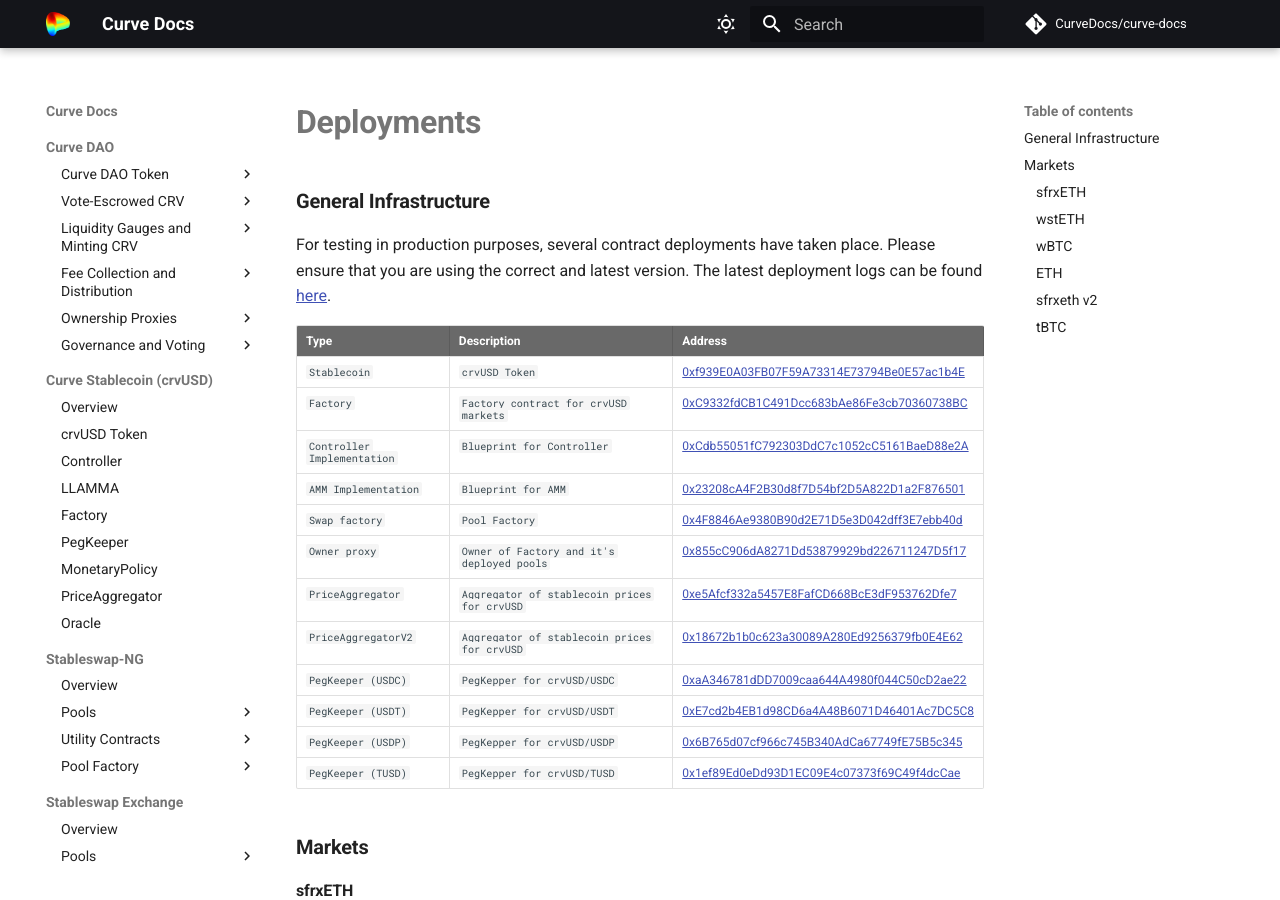
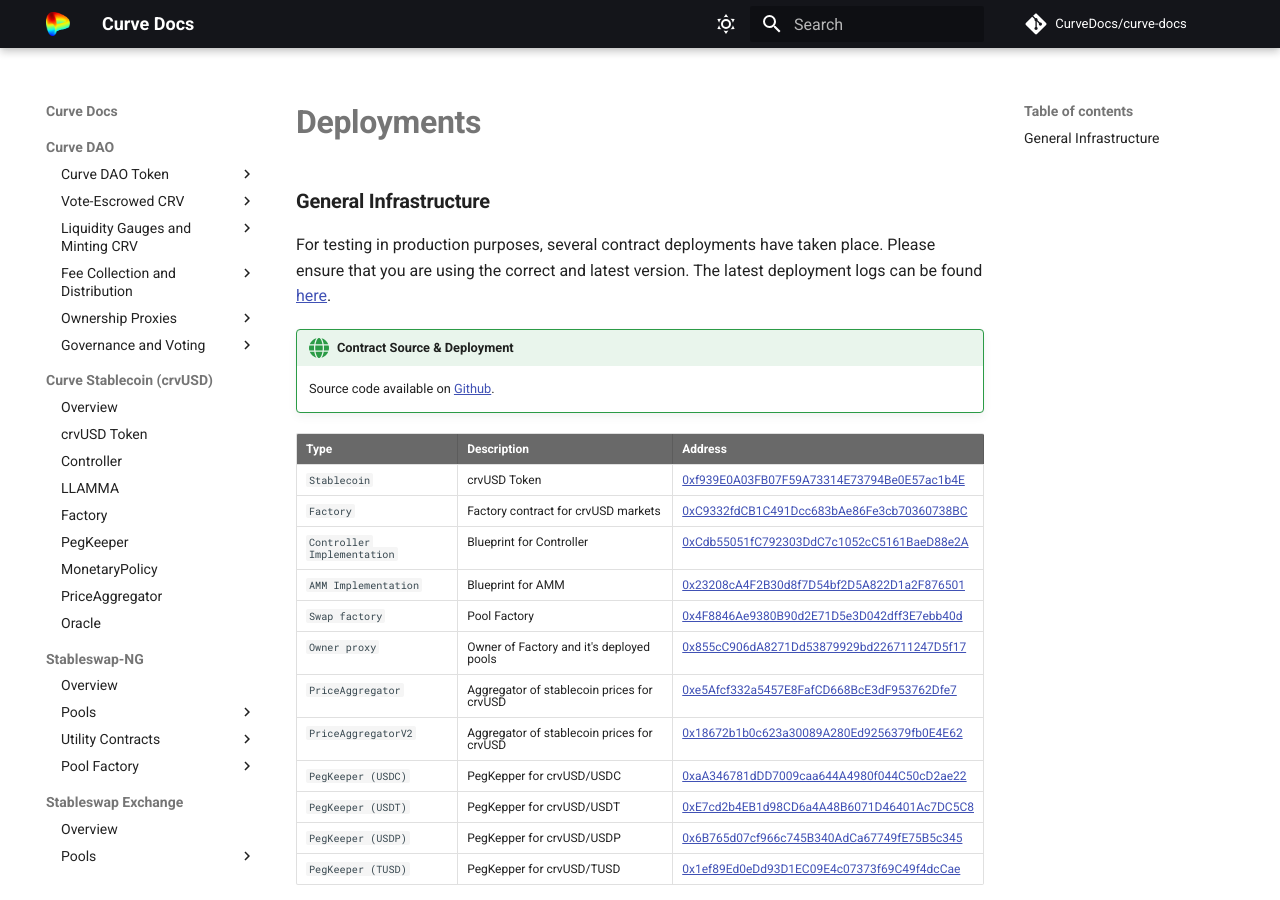
Before and after one commit to CurveDocs/curve-docs, an MkDocs documentation site: the page built from docs/crvUSD/deployments.md, in a window 1280 px wide and 900 px high. Built offline with MkDocs 1.6.1 and Material for MkDocs 9.7.7, drawn with Linux system fonts in a browser that asks for light colours; comment, search, counter and statistics services are not loaded.

Commit message:
deployments

```diff
--- a/docs/crvUSD/deployments.md
+++ b/docs/crvUSD/deployments.md
@@ -2,26 +2,27 @@
 
 For testing in production purposes, several contract deployments have taken place. Please ensure that you are using the correct and latest version. The latest deployment logs can be found [here](https://github.com/curvefi/curve-stablecoin/blob/master/deployment-logs/mainnet.log).
 
+!!!deploy "Contract Source & Deployment"
+    Source code available on [Github](https://github.com/curvefi/curve-stablecoin).
+
 | Type   | Description | Address  |
 | -------- | -------|-------|
-|`Stablecoin`|`crvUSD Token`|[0xf939E0A03FB07F59A73314E73794Be0E57ac1b4E](https://etherscan.io/address/0xf939E0A03FB07F59A73314E73794Be0E57ac1b4E#code)|
-|`Factory`|`Factory contract for crvUSD markets`|[0xC9332fdCB1C491Dcc683bAe86Fe3cb70360738BC](https://etherscan.io/address/0xC9332fdCB1C491Dcc683bAe86Fe3cb70360738BC#code)|
-|`Controller Implementation`|`Blueprint for Controller`|[0xCdb55051fC792303DdC7c1052cC5161BaeD88e2A](https://etherscan.io/address/0xCdb55051fC792303DdC7c1052cC5161BaeD88e2A#code)|
-|`AMM Implementation`|`Blueprint for AMM`|[0x23208cA4F2B30d8f7D54bf2D5A822D1a2F876501](https://etherscan.io/address/0x23208cA4F2B30d8f7D54bf2D5A822D1a2F876501#code)|
-|`Swap factory`|`Pool Factory`|[0x4F8846Ae9380B90d2E71D5e3D042dff3E7ebb40d](https://etherscan.io/address/0x4F8846Ae9380B90d2E71D5e3D042dff3E7ebb40d#code)|
-|`Owner proxy`|`Owner of Factory and it's deployed pools`|[0x855cC906dA8271Dd53879929bd226711247D5f17](https://etherscan.io/address/0x855cC906dA8271Dd53879929bd226711247D5f17#code)|
-|`PriceAggregator`|`Aggregator of stablecoin prices for crvUSD`|[0xe5Afcf332a5457E8FafCD668BcE3dF953762Dfe7](https://etherscan.io/address/0xe5Afcf332a5457E8FafCD668BcE3dF953762Dfe7#code)|
-|`PriceAggregatorV2`|`Aggregator of stablecoin prices for crvUSD`|[0x18672b1b0c623a30089A280Ed9256379fb0E4E62](https://etherscan.io/address/0x18672b1b0c623a30089A280Ed9256379fb0E4E62#code)|
-|`PegKeeper (USDC)`|`PegKepper for crvUSD/USDC`|[0xaA346781dDD7009caa644A4980f044C50cD2ae22](https://etherscan.io/address/0xaA346781dDD7009caa644A4980f044C50cD2ae22#code)|
-|`PegKeeper (USDT)`|`PegKepper for crvUSD/USDT`|[0xE7cd2b4EB1d98CD6a4A48B6071D46401Ac7DC5C8](https://etherscan.io/address/0xE7cd2b4EB1d98CD6a4A48B6071D46401Ac7DC5C8#code)|
-|`PegKeeper (USDP)`|`PegKepper for crvUSD/USDP`|[0x6B765d07cf966c745B340AdCa67749fE75B5c345](https://etherscan.io/address/0x6B765d07cf966c745B340AdCa67749fE75B5c345#code)|
-|`PegKeeper (TUSD)`|`PegKepper for crvUSD/TUSD`|[0x1ef89Ed0eDd93D1EC09E4c07373f69C49f4dcCae](https://etherscan.io/address/0x1ef89Ed0eDd93D1EC09E4c07373f69C49f4dcCae#code)|
+|`Stablecoin`| crvUSD Token | [0xf939E0A03FB07F59A73314E73794Be0E57ac1b4E](https://etherscan.io/address/0xf939E0A03FB07F59A73314E73794Be0E57ac1b4E#code)|
+|`Factory`| Factory contract for crvUSD markets | [0xC9332fdCB1C491Dcc683bAe86Fe3cb70360738BC](https://etherscan.io/address/0xC9332fdCB1C491Dcc683bAe86Fe3cb70360738BC#code)|
+|`Controller Implementation`| Blueprint for Controller | [0xCdb55051fC792303DdC7c1052cC5161BaeD88e2A](https://etherscan.io/address/0xCdb55051fC792303DdC7c1052cC5161BaeD88e2A#code)|
+|`AMM Implementation`| Blueprint for AMM | [0x23208cA4F2B30d8f7D54bf2D5A822D1a2F876501](https://etherscan.io/address/0x23208cA4F2B30d8f7D54bf2D5A822D1a2F876501#code)|
+|`Swap factory`| Pool Factory | [0x4F8846Ae9380B90d2E71D5e3D042dff3E7ebb40d](https://etherscan.io/address/0x4F8846Ae9380B90d2E71D5e3D042dff3E7ebb40d#code)|
+|`Owner proxy`| Owner of Factory and it's deployed pools | [0x855cC906dA8271Dd53879929bd226711247D5f17](https://etherscan.io/address/0x855cC906dA8271Dd53879929bd226711247D5f17#code)|
+|`PriceAggregator`| Aggregator of stablecoin prices for crvUSD | [0xe5Afcf332a5457E8FafCD668BcE3dF953762Dfe7](https://etherscan.io/address/0xe5Afcf332a5457E8FafCD668BcE3dF953762Dfe7#code)|
+|`PriceAggregatorV2`| Aggregator of stablecoin prices for crvUSD | [0x18672b1b0c623a30089A280Ed9256379fb0E4E62](https://etherscan.io/address/0x18672b1b0c623a30089A280Ed9256379fb0E4E62#code)|
+|`PegKeeper (USDC)`| PegKepper for crvUSD/USDC | [0xaA346781dDD7009caa644A4980f044C50cD2ae22](https://etherscan.io/address/0xaA346781dDD7009caa644A4980f044C50cD2ae22#code)|
+|`PegKeeper (USDT)`| PegKepper for crvUSD/USDT | [0xE7cd2b4EB1d98CD6a4A48B6071D46401Ac7DC5C8](https://etherscan.io/address/0xE7cd2b4EB1d98CD6a4A48B6071D46401Ac7DC5C8#code)|
+|`PegKeeper (USDP)`| PegKepper for crvUSD/USDP | [0x6B765d07cf966c745B340AdCa67749fE75B5c345](https://etherscan.io/address/0x6B765d07cf966c745B340AdCa67749fE75B5c345#code)|
+|`PegKeeper (TUSD)`| PegKepper for crvUSD/TUSD | [0x1ef89Ed0eDd93D1EC09E4c07373f69C49f4dcCae](https://etherscan.io/address/0x1ef89Ed0eDd93D1EC09E4c07373f69C49f4dcCae#code)|
 
 
 
-## **Markets**
-
-### sfrxETH
+**sfrxETH**
 !!! description "[sfrxETH](https://crvusd.curve.fi/#/ethereum/markets/sfrxeth/create)"
 
     !!! success inline end "Deployment Hash"
@@ -39,7 +40,7 @@
 
 
 
-### wstETH
+**wstETH**
 !!! description "[wstETH](https://crvusd.curve.fi/#/ethereum/markets/wsteth/create)"
 
     !!! success inline end "Deployment Hash"
@@ -57,7 +58,7 @@
 
 
 
-### wBTC
+**wBTC**
 !!! description "[wBTC](https://crvusd.curve.fi/#/ethereum/markets/wbtc/create)"
 
     !!! success inline end "Deployment Hash"
@@ -75,7 +76,7 @@
 
 
 
-### ETH
+**ETH**
 !!! description "[ETH](https://crvusd.curve.fi/#/ethereum/markets/eth/create)"
 
     !!! success inline end "Deployment Hash"
@@ -93,7 +94,7 @@
 
 
 
-### sfrxeth v2
+**sfrxeth v2**
 !!! description "[sfrxETH v2](https://crvusd.curve.fi/#/ethereum/markets/sfrxeth1/create)"
 
     !!! success inline end "Deployment Hash"
@@ -111,7 +112,7 @@
 
 
 
-### tBTC
+**tBTC**
 !!! description "[tBTC](https://crvusd.curve.fi/#/ethereum/markets/tbtc/create)"
 
     !!! success inline end "Deployment Hash"
```
Also changed, not shown: docs/references/deployed-contracts.md (+2 -3 lines).
